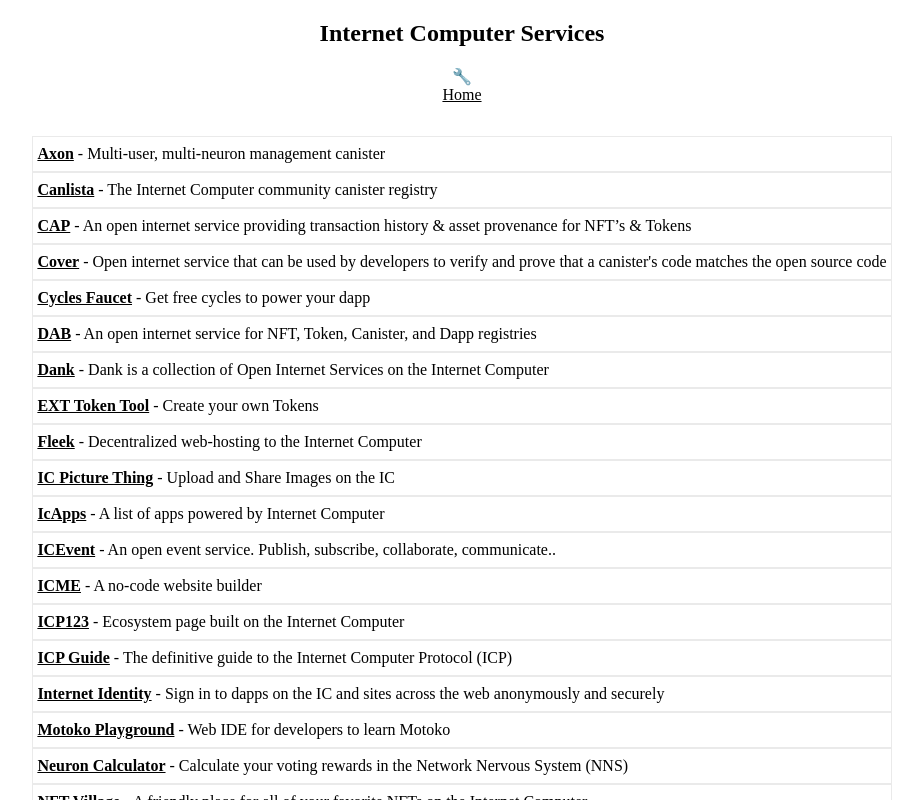
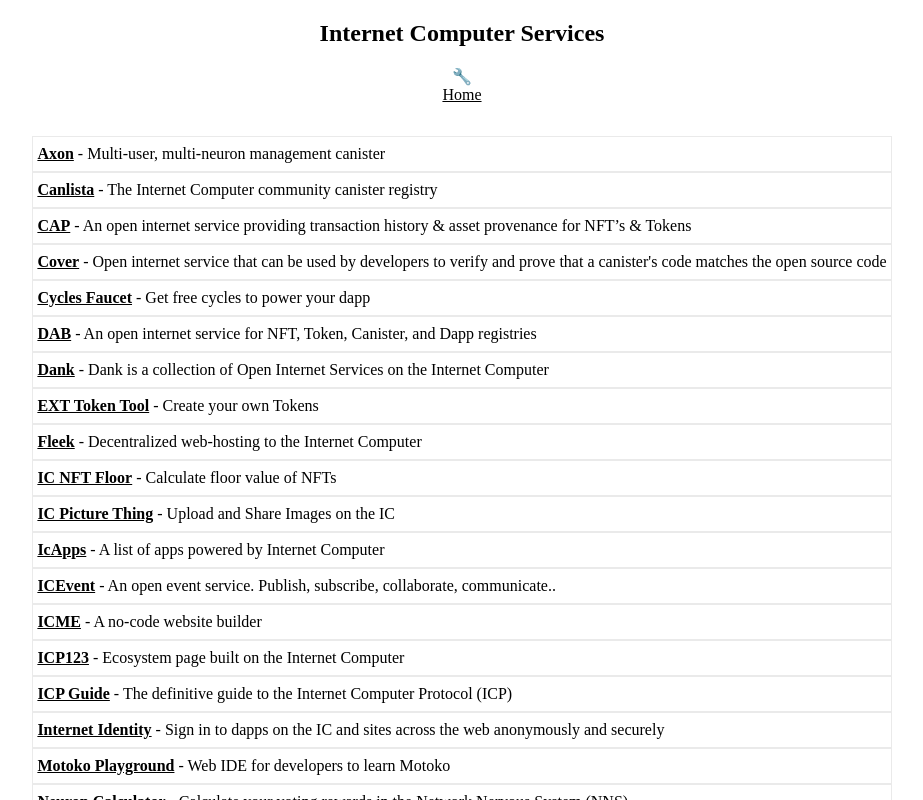
Before and after one commit to rjlucasm/ictoday, a Next.js app: page /services in a window 1280 px wide. Shown: the top 800 px of the page, without its empty margins (178-1101 px from the left). Built offline with nearby package versions, Linux system fonts and the light colour scheme.

Commit message:
NFT FLoor

```diff
--- a/pages/services.js
+++ b/pages/services.js
@@ -43,6 +43,9 @@ export default function Services() {
             </div>
             <div className="pagescard">
                 <a href="https://fleek.co/" target="_blank" rel="noopener noreferrer">Fleek</a> - Decentralized web-hosting to the Internet Computer
+            </div>
+            <div className="pagescard">
+                <a href="https://pn6k5-zaaaa-aaaan-qaa6a-cai.ic0.app/" target="_blank" rel="noopener noreferrer">IC NFT Floor</a> - Calculate floor value of NFTs
             </div>
             <div className="pagescard">
                 <a href="https://xe5ii-jiaaa-aaaaf-qaaya-cai.raw.ic0.app/" target="_blank" rel="noopener noreferrer">IC Picture Thing</a> - Upload and Share Images on the IC
```
